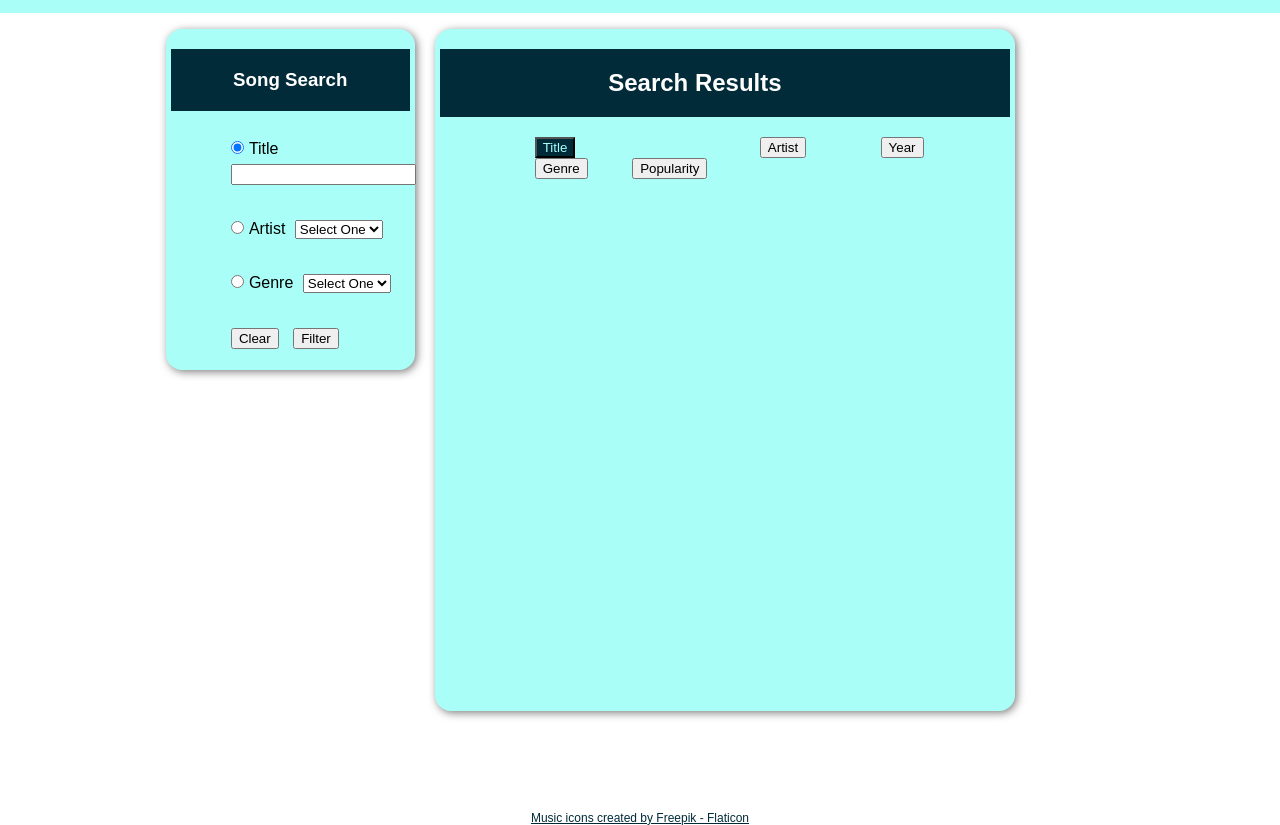
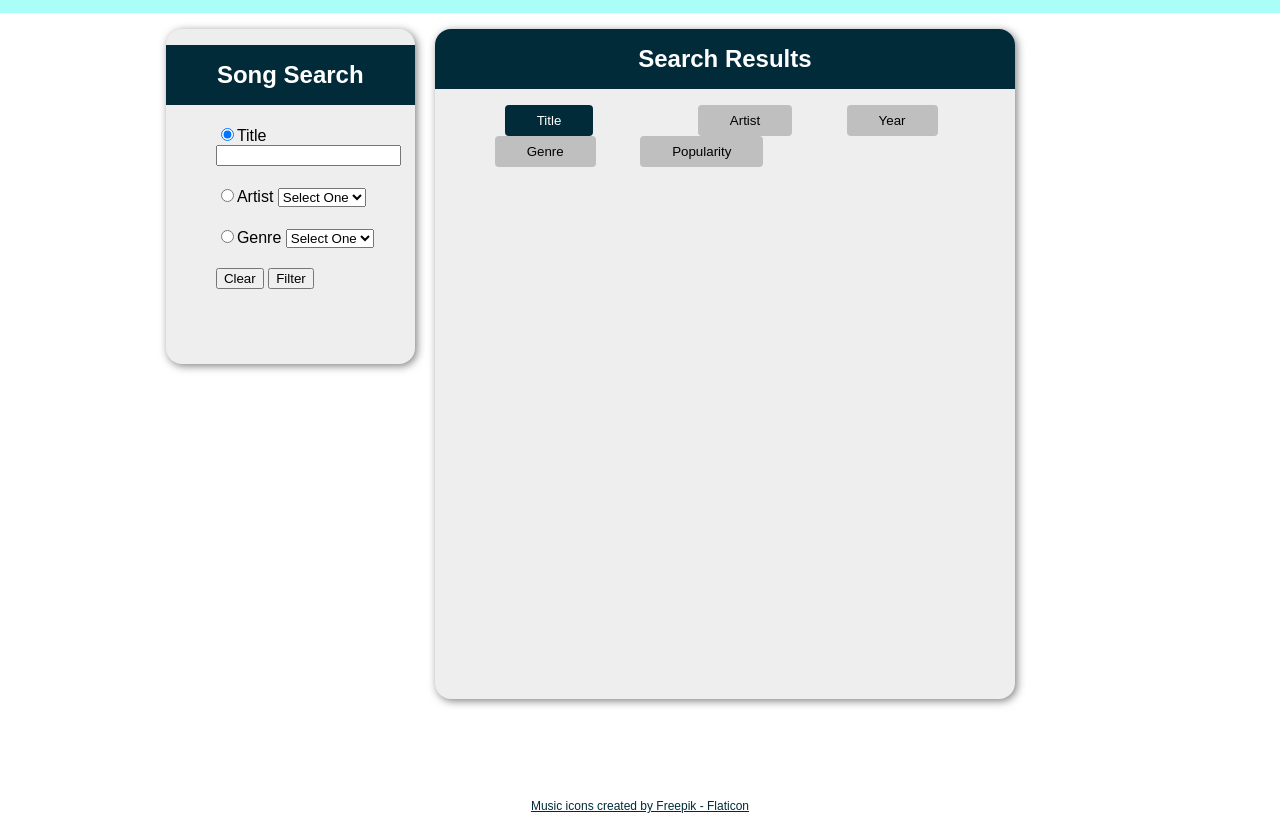
Before and after one commit to kschw964/comp3612_assignment2, a plain HTML site: page index.html in a window 1280 px wide. Both pictures are taken after a click on the button "Search". Shown: the part 83-908 px from the top of the page. Drawn offline with nearby package versions, Linux system fonts and the light colour scheme; no server answers.

Commit message:
Change colors and improve styling

```diff
--- a/css/global.css
+++ b/css/global.css
@@ -25,6 +25,15 @@ section {
   overflow: hidden;
   box-shadow: 2px 2px 8px rgba(0, 0, 0, 0.5);
   border-radius: 16px;
+}
+
+h1 {
+  margin: 0;
+  padding-top: 16px;
+  padding-bottom: 16px;
+  text-align: center;
+  background-color: var(--colorSecondary);
+  color: white;
 }
 
 /* Header */
@@ -85,15 +94,6 @@ main#home {
   display: grid;
   grid-template: 1fr / 1fr 1fr 1fr;
   gap: 16px;
-}
-
-main#home section h1 {
-  margin: 0;
-  padding-top: 16px;
-  padding-bottom: 16px;
-  text-align: center;
-  background-color: var(--colorSecondary);
-  color: white;
 }
 
 main#home section ul {
@@ -221,52 +221,46 @@ footer a {
   padding-left: 0px;
   margin-left: 0px;
 }
-#filterBox{
-  background-color: var(--colorPrimary);
+#filterBox {
+  background-color: var(--colorSurface);
   height: 50%;
   width: 60%;
   border-radius: 16px;
   justify-self: end;
   box-shadow: 2px 2px 8px rgba(0, 0, 0, 0.5);
 }
-#filterBox * {
-  margin: 5px;
 
+#filterList {
+  list-style-type: none;
+  padding-left: 0px;
+  padding-right: 0px;
 }
-#filterList{
-list-style-type: none;
-padding-left: 0px;
-padding-right: 0px;
-}
-#filterList li{
+#filterList li {
   padding-left: 50px;
   padding-top: 20px;
 }
-#filterList h3{
-  color: white;
-  background-color: #022b3a;
-  padding: 20px;
-  margin-top: 20px;
-  margin-left: 0px;
-  margin-right: 0px;
-  text-align: center;
-}
-#resultsBox{
-  background-color: var(--colorPrimary);
+#resultsBox {
+  background-color: var(--colorSurface);
   height: 100%;
   width: 70%;
   box-shadow: 2px 2px 8px rgba(0, 0, 0, 0.5);
 }
-#search h2{
-  color: white;
-  background-color: #022b3a;
-  padding: 20px;
-  padding-right: 80px;
-  margin-left: 5px;
-  margin-right: 5px;
-  text-align: center;
+#resultsBox h1 {
+  margin-bottom: 16px;
 }
-#browseList{
+#resultsBox > button:nth-of-type(1),
+#resultsBox > button:nth-of-type(2),
+#resultsBox > button:nth-of-type(3),
+#resultsBox > button:nth-of-type(4),
+#resultsBox > button:nth-of-type(5) {
+  cursor: pointer;
+  padding: 8px 32px;
+  border: none;
+  border-radius: 4px;
+  background-color: rgba(0, 0, 0, 0.2);
+}
+
+#browseList {
   list-style-type: none;
   padding-left: 50px;
   height: 500px;
@@ -274,29 +268,29 @@ padding-right: 0px;
   overflow-y: scroll;
 }
 
-#browseList li{
+#browseList li {
   padding: 5px;
   margin: 5px;
   border-bottom: 1px solid black;
 }
 
 #orderTitle {
+  margin-left: 70px;
+}
+#orderArtist {
   margin-left: 100px;
 }
-#orderArtist {
-  margin-left: 180px;
-}
 #orderYear {
-  margin-left: 70px;
+  margin-left: 50px;
 }
 #orderGenre {
-  margin-left: 100px;
+  margin-left: 60px;
 }
-#orderPopularity{
+#orderPopularity {
   margin-left: 40px;
 }
-.buttonSelected{
-  color: var(--colorPrimary);
+#resultsBox > button.buttonSelected {
+  color: white;
   background-color: var(--colorSecondary);
 }
 
@@ -317,19 +311,16 @@ padding-right: 0px;
   display: inline-block;
   width: 170px;
 }
-.popularity{
+.popularity {
   display: inline-block;
   width: 70px;
 }
-.addToPlayListButton{
+.addToPlayListButton {
   margin: 0px;
   padding: 0px;
 }
-.songPopUp {
-  padding: 10px;
-  display: block;
-}
-.addedPopUp{
+
+.addedPopUp {
   display: block;
   position: fixed;
   bottom: 0;
@@ -348,60 +339,51 @@ padding-right: 0px;
   cursor: pointer;
 }
 
-
 #song {
   display: none;
   grid-template-columns: 1fr 2fr;
   grid-column-gap: 20px;
   height: 770px;
 }
-#songInfo{
-  background-color: var(--colorPrimary);
+#songInfo {
+  background-color: var(--colorSurface);
   justify-self: end;
   width: 40%;
   height: 90%;
   text-align: center;
 }
-#songInfo h3{
+#songInfo h3 {
   background-color: var(--colorSecondary);
   color: #fff;
   padding: 10px;
 }
 
-#songInfoList{
+#songInfoList {
   list-style-type: none;
   margin-right: 40px;
 }
-#songInfoList li{
+#songInfoList li,
+#songAnalysisList li {
   border: 1px solid var(--colorSecondary);
   padding: 5px;
 }
-#songAnalysisList{
+#songAnalysisList {
   list-style-type: none;
   margin-right: 40px;
   border: black;
 }
-.songDetails{
+.songDetails {
   font-weight: bold;
 }
-#songAnalysisList li{
-  border: 1px solid var(--colorSecondary);
-  padding: 5px;
-}
 
-#radarSection{
-  background-color: var(--colorPrimary);
+#radarSection {
+  background-color: var(--colorSurface);
   width: 55%;
   height: 100%;
   text-align: center;
 }
-#radarSection h2{
-  background-color: var(--colorSecondary);
-  color: #fff;
-  padding: 10px;
-}
 
-#radarCanvas{
+#radarCanvas {
   background-color: white;
   width: 100%;
   height: 100px;
--- a/index.html
+++ b/index.html
@@ -45,7 +45,7 @@
     <main id="search" class="hidden">
       <aside id="filterBox">
         <ul id="filterList">
-          <h3> Song Search </h3>
+          <h1>Song Search</h1>
           <li>
             <input type="radio" name="filterMethod" value="title" id="titleRadio" checked >Title </input>
             <input type="text" id="titleTextField" >
@@ -69,7 +69,7 @@
         </ul>
       </aside>
       <section id="resultsBox">
-        <h2>Search Results</h2>
+        <h1>Search Results</h1>
           <button id="orderTitle" class="buttonSelected">Title</button>
           <button id="orderArtist">Artist</button>
           <button id="orderYear">Year</button>
@@ -105,16 +105,16 @@
     </main>
     <main id="song" class="hidden">
       <section id="songInfo">
-        <h3>Song Information</h3>
+        <h1>Song Information</h1>
         <ul id="songInfoList">
         </ul>
-        <h3>Analysis Data</h3>
+        <h1>Analysis Data</h1>
         <ul id="songAnalysisList">
         </ul>
       </section>
 
       <section id="radarSection">
-        <h2>Radar Chart</h2>
+        <h1>Radar Chart</h1>
         <div>
           <canvas id="radarCanvas"></canvas>
         </div>
```
